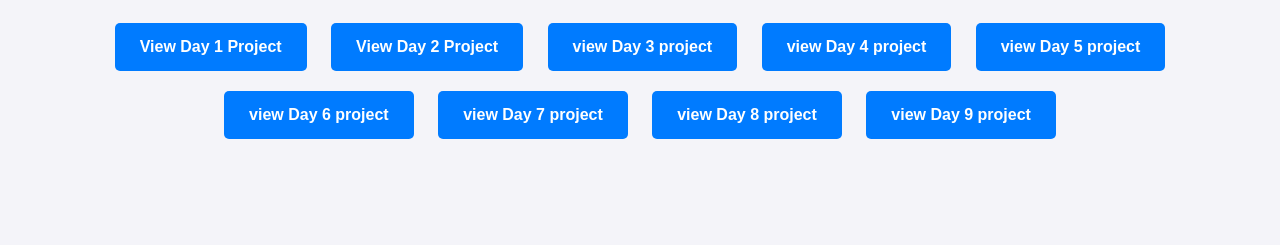
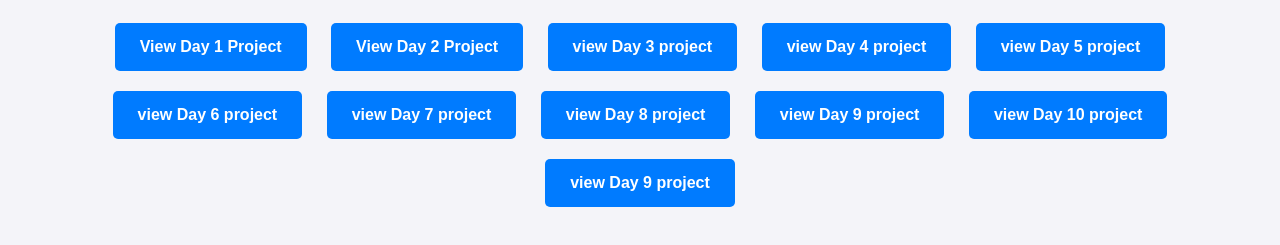
Before and after one commit to ankitsingh085432-afk/my-web-development, a website: page index.html in a window 1280 px wide. Shown: the part 129-374 px from the top of the page. Drawn offline with Linux system fonts and the light colour scheme.

Commit message:
new Files upload

```diff
--- a/index.html
+++ b/index.html
@@ -24,5 +24,7 @@
     <a href="./day7/index7.html">view Day 7 project</a>
     <a href="./day8/index8.html">view Day 8 project</a>
     <a href="./day9/index9.html">view Day 9 project</a>
+    <a href="./day10/index10.html">view Day 10 project</a>
+    <a href="./day11/index11.html">view Day 9 project</a>
 </body>
 </html>
```
